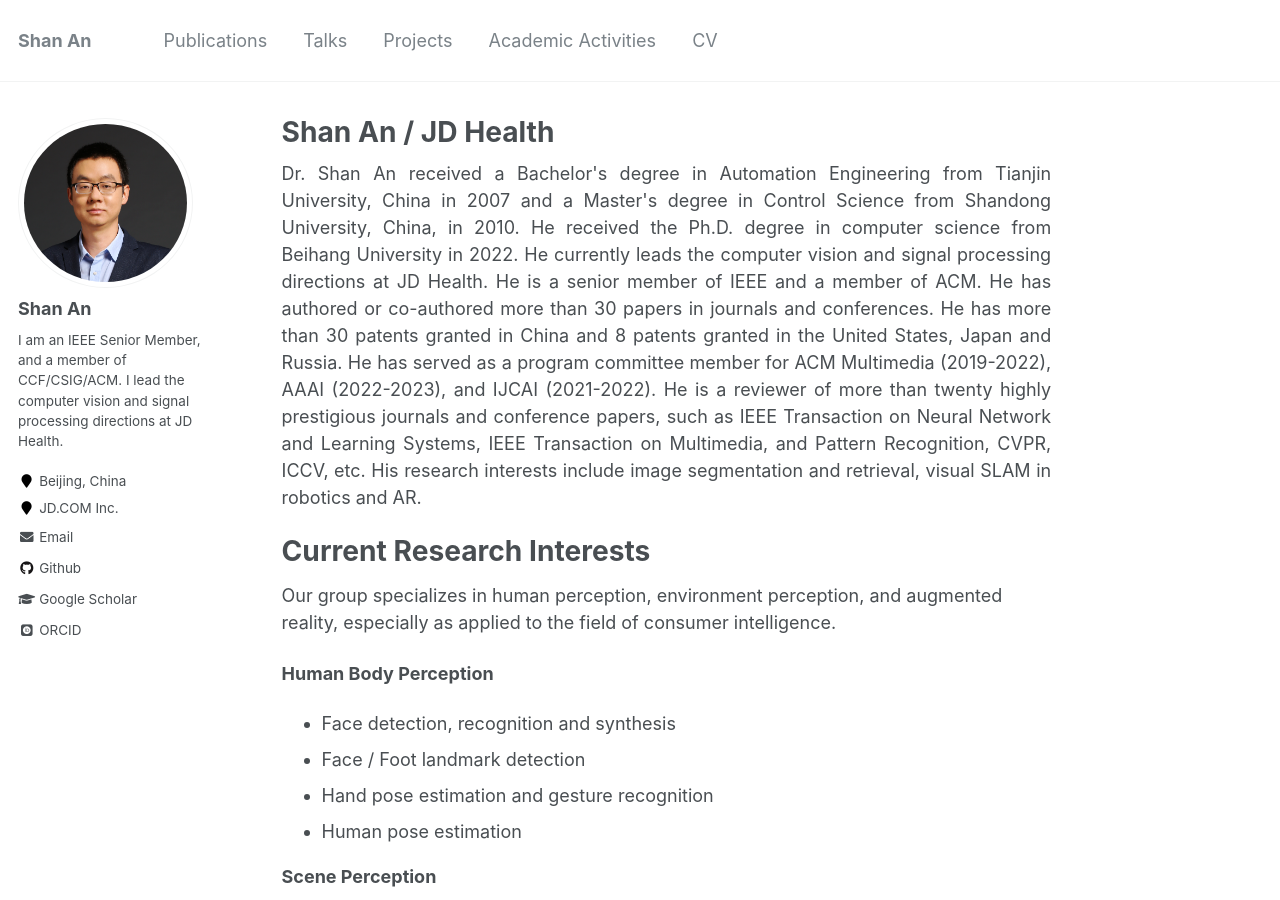
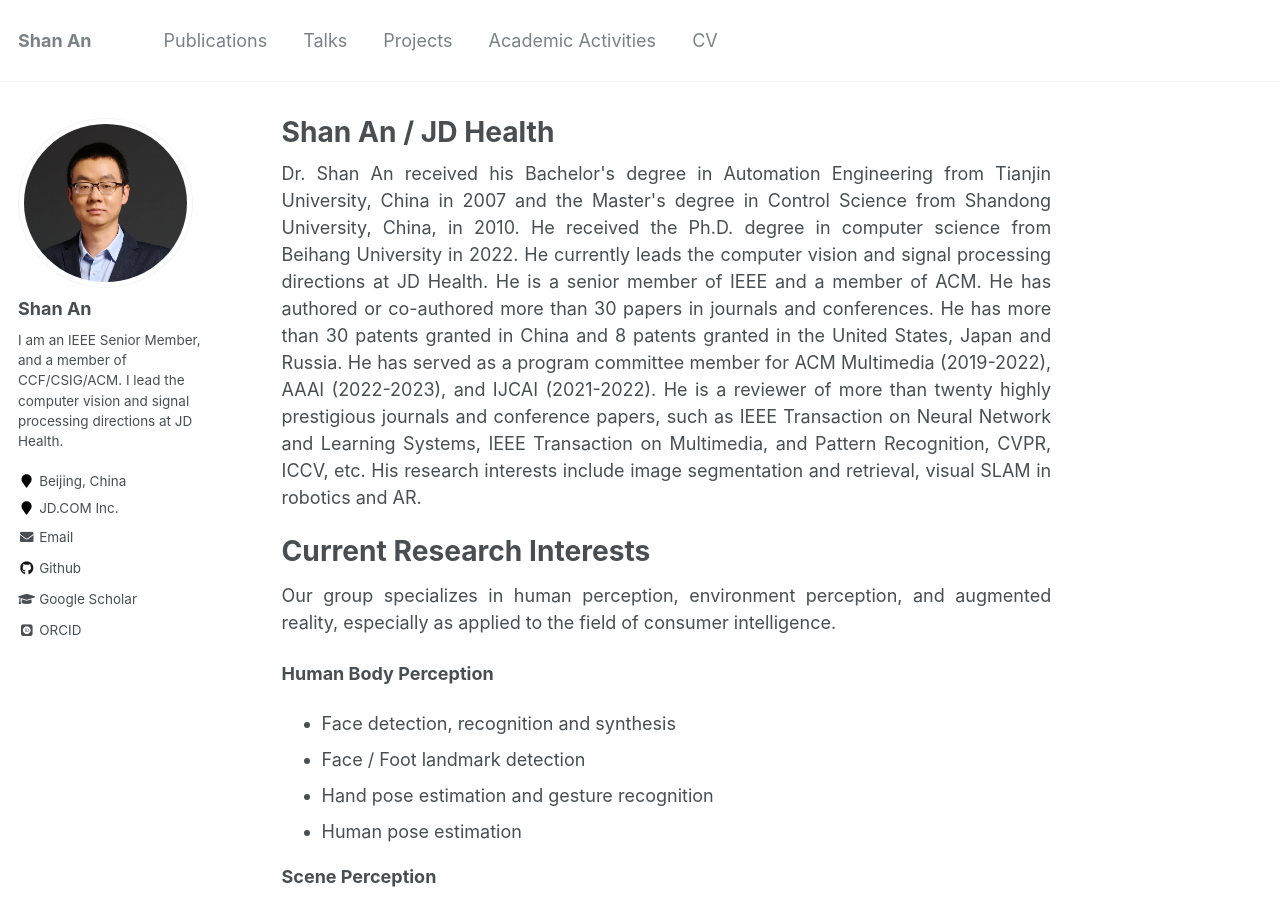
Before and after one commit to anshan-XR-ROB/anshan-XR-ROB.github.io, a Jekyll site: the page built from _pages/about.md, in a window 1280 px wide and 900 px high. Built offline with Jekyll 4.4.1, drawn with Linux system fonts in a browser that asks for light colours; some web fonts are replaced.

Commit message:
Update about.md

```diff
--- a/_pages/about.md
+++ b/_pages/about.md
@@ -8,11 +8,11 @@
   - /about.html
 ---
 
-<p align="justify">Dr. Shan An received a Bachelor's degree in Automation Engineering from Tianjin University, China in 2007 and a Master's degree in Control Science from Shandong University, China, in 2010. He received the Ph.D. degree in computer science from Beihang University in 2022. He currently leads the computer vision and signal processing directions at JD Health. He is a senior member of IEEE and a member of ACM. He has authored or co-authored more than 30 papers in journals and conferences. He has more than 30 patents granted in China and 8 patents granted in the United States, Japan and Russia. He has served as a program committee member for ACM Multimedia (2019-2022), AAAI (2022-2023), and IJCAI (2021-2022). He is a reviewer of more than twenty highly prestigious journals and conference papers, such as IEEE Transaction on Neural Network and Learning Systems, IEEE Transaction on Multimedia, and Pattern Recognition, CVPR, ICCV, etc. His research interests include image segmentation and retrieval, visual SLAM in robotics and AR.</p>
+<p align="justify">Dr. Shan An received his Bachelor's degree in Automation Engineering from Tianjin University, China in 2007 and the Master's degree in Control Science from Shandong University, China, in 2010. He received the Ph.D. degree in computer science from Beihang University in 2022. He currently leads the computer vision and signal processing directions at JD Health. He is a senior member of IEEE and a member of ACM. He has authored or co-authored more than 30 papers in journals and conferences. He has more than 30 patents granted in China and 8 patents granted in the United States, Japan and Russia. He has served as a program committee member for ACM Multimedia (2019-2022), AAAI (2022-2023), and IJCAI (2021-2022). He is a reviewer of more than twenty highly prestigious journals and conference papers, such as IEEE Transaction on Neural Network and Learning Systems, IEEE Transaction on Multimedia, and Pattern Recognition, CVPR, ICCV, etc. His research interests include image segmentation and retrieval, visual SLAM in robotics and AR.</p>
 
 Current Research Interests
 ======
-Our group specializes in human perception, environment perception, and augmented reality, especially as applied to the field of consumer intelligence.
+<p align="justify">Our group specializes in human perception, environment perception, and augmented reality, especially as applied to the field of consumer intelligence.</p>
 
 **Human Body Perception**
 
@@ -37,4 +37,4 @@
 
 To Prospective Students
 ======
-We are looking for passionate interns who are pursuing a PhD or a Master degree in computer vision or machine learning research fields. Their tasks are researching and developing state of the art computer vision technologies for augmented reality, while the ultimate goal is to change the real world. Welcome interested students to contact me directly.
+<p align="justify">We are looking for passionate interns who are pursuing a PhD or a Master degree in computer vision or machine learning research fields. Their tasks are researching and developing state of the art computer vision technologies for augmented reality, while the ultimate goal is to change the real world. Welcome interested students to contact me directly.</p>
```
